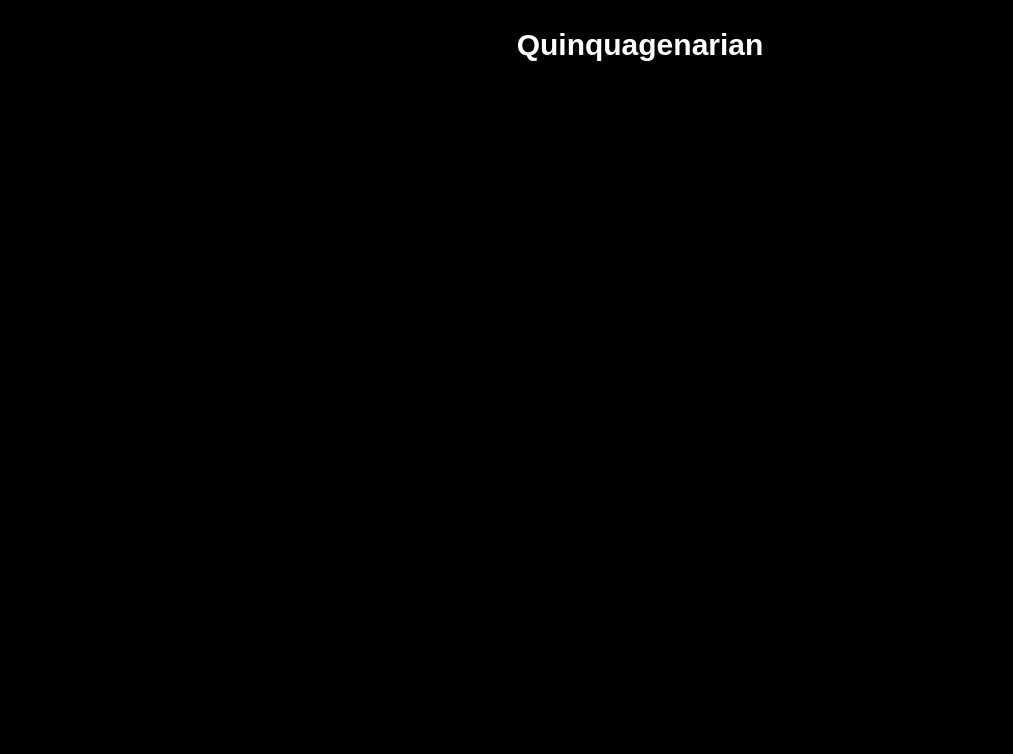
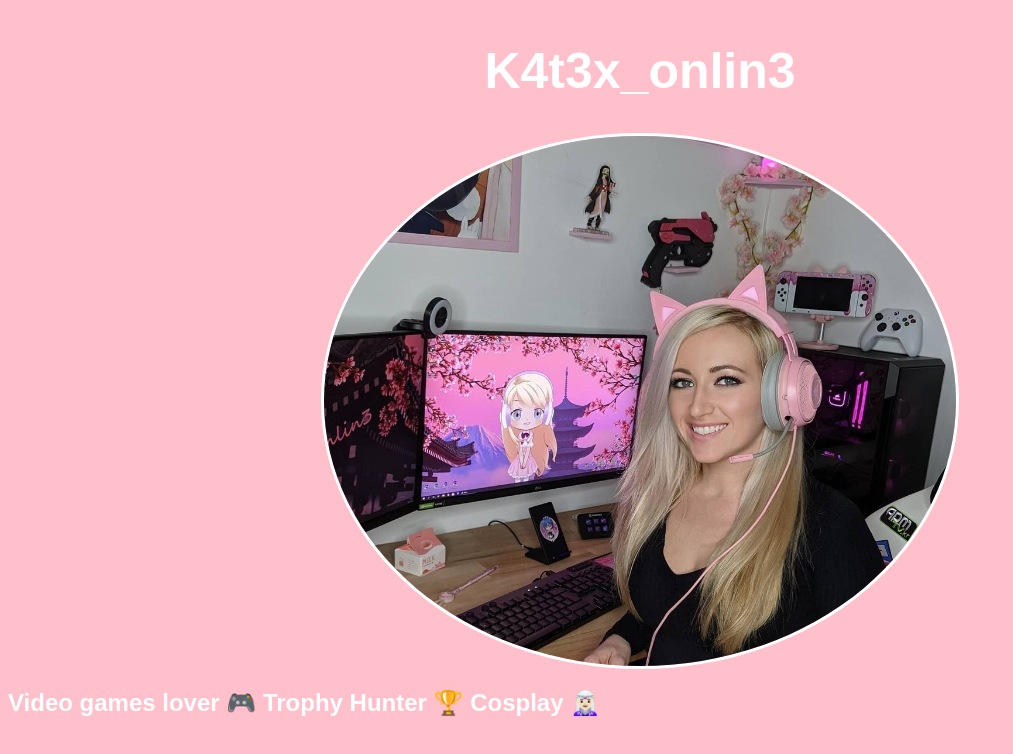
Before and after one commit to barrywaldron/bio-one, a website: page landing.html in a window 1280 px wide. Shown: the whole page, without its empty margins (0-1013 px from the left). Drawn offline with Linux system fonts and the light colour scheme.

Commit message:
landing basic

```diff
--- a/landing.html
+++ b/landing.html
@@ -17,13 +17,14 @@
         rel="apple-touch-icon"
         href="icon.png">
       <title>
-      Barry Waldron Blog
+        K4t3x_onlin3 Tribute Page
       </title>
       <link
        rel="shortcut icon"
        type="image.ico"
        href="/assets/favicon.ico">
-      <body>
+    </head>
+      <body class="landing">
         <div
             class="wrapper">
         </div>
@@ -31,5 +32,19 @@
             class="header"
             aria-roledescription="banner">
           <h1>
-            Quinquagenarian
+            K4t3x_onlin3
           </h1>
+        </header>
+        <img
+            src="/assets/kateprofile.jpg"
+            alt="profile image of kate">
+        <h2 class="description">
+            Video games lover 🎮
+            Trophy Hunter 🏆
+            Cosplay 🧝🏻‍♀️
+        </h2>
+
+
+
+      </body>
+  </html>
--- a/style.css
+++ b/style.css
@@ -1,15 +1,25 @@
 body {
   font-family: Arial, Helvetica, sans-serif;
   background: #000;
+}
+.landing {
+  background: #ffc0cb;
 }
 .wrapper {
   margin: 0 auto;
   max-width: 980px;
 }
 h1 {
-  font-size: 30px;
+  font-size: 50px;
   color: #fff;
 }
+h2 {
+  color: #fff;
+}
+.description {
+  margin-right: 10px;
+
+ }
 .header {
   display: flex;
   justify-content: center;
```
Also changed, not shown: assets/Screenshot_20210406-105555_Instagram.jpg (added), assets/Screenshot_20210406-105610_Instagram.jpg (added), assets/Screenshot_20210406-105634_Instagram.jpg (added), assets/kate1.jpg (added), assets/kate2.jpg (added), assets/kateprofile.jpg (added). Lines whose indentation alone changed are shown as unchanged.
